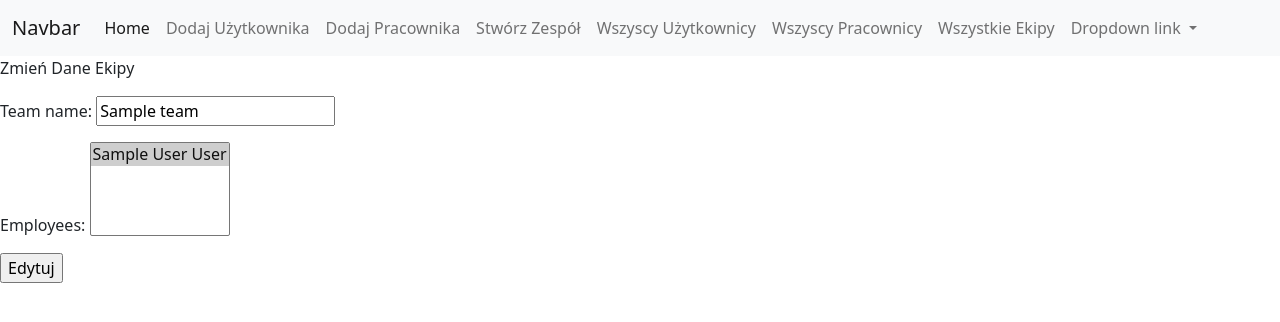
After one commit to SzymonPolczynski/Final_Project, a Django app: page /team/modify/1/ in a window 1280 px wide. The commit adds this page. Shown: the top 322 px of the page. Run offline with Django 4.2, Linux system fonts and the light colour scheme; tables that the repository leaves empty hold one stand-in row (values such as "Sample post").

Commit message:
added modify option for user, employee and team

```diff
--- a/organizer/organizer/settings.py
+++ b/organizer/organizer/settings.py
@@ -9,7 +9,7 @@ https://docs.djangoproject.com/en/4.0/topics/settings/
 For the full list of settings and their values, see
 https://docs.djangoproject.com/en/4.0/ref/settings/
 """
-
+import os
 from pathlib import Path
 
 # Build paths inside the project like this: BASE_DIR / 'subdir'.
@@ -55,7 +55,7 @@ ROOT_URLCONF = 'organizer.urls'
 TEMPLATES = [
     {
         'BACKEND': 'django.template.backends.django.DjangoTemplates',
-        'DIRS': [],
+        'DIRS': [os.path.join(BASE_DIR, 'templates')],
         'APP_DIRS': True,
         'OPTIONS': {
             'context_processors': [
--- a/organizer/organizer/urls.py
+++ b/organizer/organizer/urls.py
@@ -14,7 +14,7 @@ Including another URLconf
     2. Add a URL to urlpatterns:  path('blog/', include('blog.urls'))
 """
 from django.contrib import admin
-from django.urls import path
+from django.urls import path, re_path
 
 from timetable.views import (
     MainPageView,
@@ -50,11 +50,11 @@ urlpatterns = [
     path("team/<int:team_id>/", TeamDetailsView.as_view(), name="team-details"),
     path('all-users/', AllUsersView.as_view(), name="all-users"),
     path('user/delete/<int:user_id>/', DeleteUserView.as_view(), name="delete-user"),
-    path('user/modify/<int:user_id>/', ModifyUserView.as_view(), name="modify-user"),
+    path('user/modify/<int:pk>/', ModifyUserView.as_view(), name="modify-user"),
     path('all-employees/', AllEmployeesView.as_view(), name="all-employees"),
     path('employee/delete/<int:employee_id>/', DeleteEmployeeView.as_view(), name="delete-employee"),
-    path('employee/modify/<int:employee_id>/', ModifyEmployeeView.as_view(), name="modify-employee"),
+    path('employee/modify/<int:pk>/', ModifyEmployeeView.as_view(), name="modify-employee"),
     path('all-teams/', AllTeamsView.as_view(), name="all-teams"),
     path('team/delete/<int:team_id>/', DeleteTeamView.as_view(), name="delete-team"),
-    path('team/modify/<int:team_id>/', ModifyTeamView.as_view(), name="modify-team"),
+    path('team/modify/<int:pk>/', ModifyTeamView.as_view(), name="modify-team"),
 ]
--- a/organizer/timetable/forms.py
+++ b/organizer/timetable/forms.py
@@ -19,7 +19,7 @@ class AddEmployeeForm(forms.Form):
 
 
 class AddTeamForm(forms.Form):
-    team_name = forms.CharField(max_length=64)
+    team_name = forms.CharField(label="Nazwa zespołu", max_length=64)
     employees = forms.ModelMultipleChoiceField(
         label="Dodaj pracowników do zespołu",
         queryset=Employee.objects.all(),
--- a/organizer/timetable/models.py
+++ b/organizer/timetable/models.py
@@ -1,4 +1,5 @@
 from django.db import models
+from django.urls import reverse
 
 
 class User(models.Model):
@@ -17,6 +18,9 @@ class User(models.Model):
     def __str__(self):
         return self.name
 
+    def get_absolute_url(self):
+        return reverse('user-details', kwargs={'user_id': self.pk})
+
 
 class TargetDate(models.Model):
     start_date = models.DateField()
@@ -30,13 +34,26 @@ class Employee(models.Model):
     employee_surname = models.CharField(max_length=64)
     job = models.CharField(max_length=8, choices=JOBS)
 
+    @property
+    def name(self):
+        return "{} {}".format(self.employee_name, self.employee_surname)
+
     def __str__(self):
-        return f"{self.employee_name} {self.employee_surname}"
+        return self.name
+
+    def get_absolute_url(self):
+        return reverse('employee-details', kwargs={'employee_id': self.pk})
 
 
 class Team(models.Model):
     team_name = models.CharField(max_length=64)
     employees = models.ManyToManyField(Employee)
+
+    def __str__(self):
+        return self.team_name
+
+    def get_absolute_url(self):
+        return reverse('team-details', kwargs={'team_id': self.pk})
 
 
 class Services(models.Model):
--- a/organizer/timetable/templates/all_employees.html
+++ b/organizer/timetable/templates/all_employees.html
@@ -7,6 +7,7 @@
   <li>{{ employee.employee_name }} {{ employee.employee_surname }}</li>
   <a href="/employee/delete/{{ employee.id }}/">usuń</a>
   <a href="/employee/modify/{{ employee.id }}/">edytuj</a>
+  <a href="/employee/{{ employee.id }}/">szczegóły</a>
   {% empty %}
     Brak pracowników w bazie danych
   {% endfor %}
--- a/organizer/timetable/templates/all_teams.html
+++ b/organizer/timetable/templates/all_teams.html
@@ -5,8 +5,9 @@
 <ul>
   {% for team in teams %}
   <li>{{ team.team_name }}</li>
-  <a href="/user/delete/{{ user.id }}/">usuń</a>
-  <a href="/user/modify/{{ user.id }}/">edytuj</a>
+  <a href="/team/delete/{{ team.id }}/">usuń</a>
+  <a href="/team/modify/{{ team.id }}/">edytuj</a>
+  <a href="/team/{{ team.id }}/">szczegóły</a>
   {% empty %}
     Brak ekip w bazie danych
   {% endfor %}
--- a/organizer/timetable/templates/all_users.html
+++ b/organizer/timetable/templates/all_users.html
@@ -7,6 +7,7 @@
   <li>{{ user.user_name }} {{ user.user_lastname }}</li>
   <a href="/user/delete/{{ user.id }}/">usuń</a>
   <a href="/user/modify/{{ user.id }}/">edytuj</a>
+  <a href="/user/{{ user.id }}/">szczegóły</a>
   {% empty %}
     Brak użytkowników w bazie danych
   {% endfor %}
--- /dev/null
+++ b/organizer/timetable/templates/modify_team.html
@@ -0,0 +1,12 @@
+{% extends "base.html" %}
+
+{% block content %}
+<p>
+Zmień Dane Ekipy
+<form method="post">
+    {% csrf_token %}
+    {{ form.as_p }}
+    <input type="submit" value="Edytuj">
+</form>
+</p>
+{% endblock %}
--- a/organizer/timetable/templates/team_details.html
+++ b/organizer/timetable/templates/team_details.html
@@ -3,7 +3,7 @@
 <h2> Zespół {{ team.team_name }} </h2>
 
 <ul>
-{% for employee in team.employees %}
+{% for employee in team.employees.all %}
     <li>
         {{ employee }}
     </li>
--- a/organizer/timetable/views.py
+++ b/organizer/timetable/views.py
@@ -1,6 +1,6 @@
 from django.shortcuts import render, get_object_or_404, redirect
 from django.views import View
-from django.views.generic import TemplateView
+from django.views.generic import TemplateView, UpdateView
 
 from timetable.forms import AddUserForm, AddEmployeeForm, AddTeamForm
 from timetable.models import User, Employee, Team
@@ -85,7 +85,9 @@ class AddTeamView(View):
         if form.is_valid():
             team_name = form.cleaned_data["team_name"]
             employees = form.cleaned_data["employees"]
-            new_team = Team.objects.create(team_name=team_name, employees=employees)
+            employees_set = Employee.objects.filter(pk__in=employees)
+            new_team = Team.objects.create(team_name=team_name)
+            new_team.employees.set(employees_set)
             return redirect(f"/team/{new_team.id}")
         return render(request, "compose_team.html", {"form": form})
 
@@ -105,8 +107,10 @@ class DeleteUserView(View):
         return render(request, "message.html", {"message": message})
 
 
-class ModifyUserView(View):
-    pass
+class ModifyUserView(UpdateView):
+    model = User
+    fields = ["user_name", "user_lastname", "user_email", "phone", "city", "street", "postcode"]
+    template_name = "modify_user.html"
 
 
 class AllEmployeesView(TemplateView):
@@ -124,8 +128,10 @@ class DeleteEmployeeView(View):
         return render(request, "message.html", {"message": message})
 
 
-class ModifyEmployeeView(View):
-    pass
+class ModifyEmployeeView(UpdateView):
+    model = Employee
+    fields = ["employee_name", "employee_surname", "job"]
+    template_name = "modify_employee.html"
 
 
 class AllTeamsView(TemplateView):
@@ -138,10 +144,12 @@ class AllTeamsView(TemplateView):
 class DeleteTeamView(View):
     def get(self, request, team_id):
         team = Team.objects.get(pk=team_id)
-        message = "Usunięto ekpię z bazy danych"
+        message = "Usunięto ekipę z bazy danych"
         team.delete()
         return render(request, "message.html", {"message": message})
 
 
-class ModifyTeamView(View):
-    pass
+class ModifyTeamView(UpdateView):
+    model = Team
+    fields = ["team_name", "employees"]
+    template_name = "modify_team.html"
```
Also changed, not shown: organizer/timetable/templates/modify_employee.html (added, +12 -0 lines).
